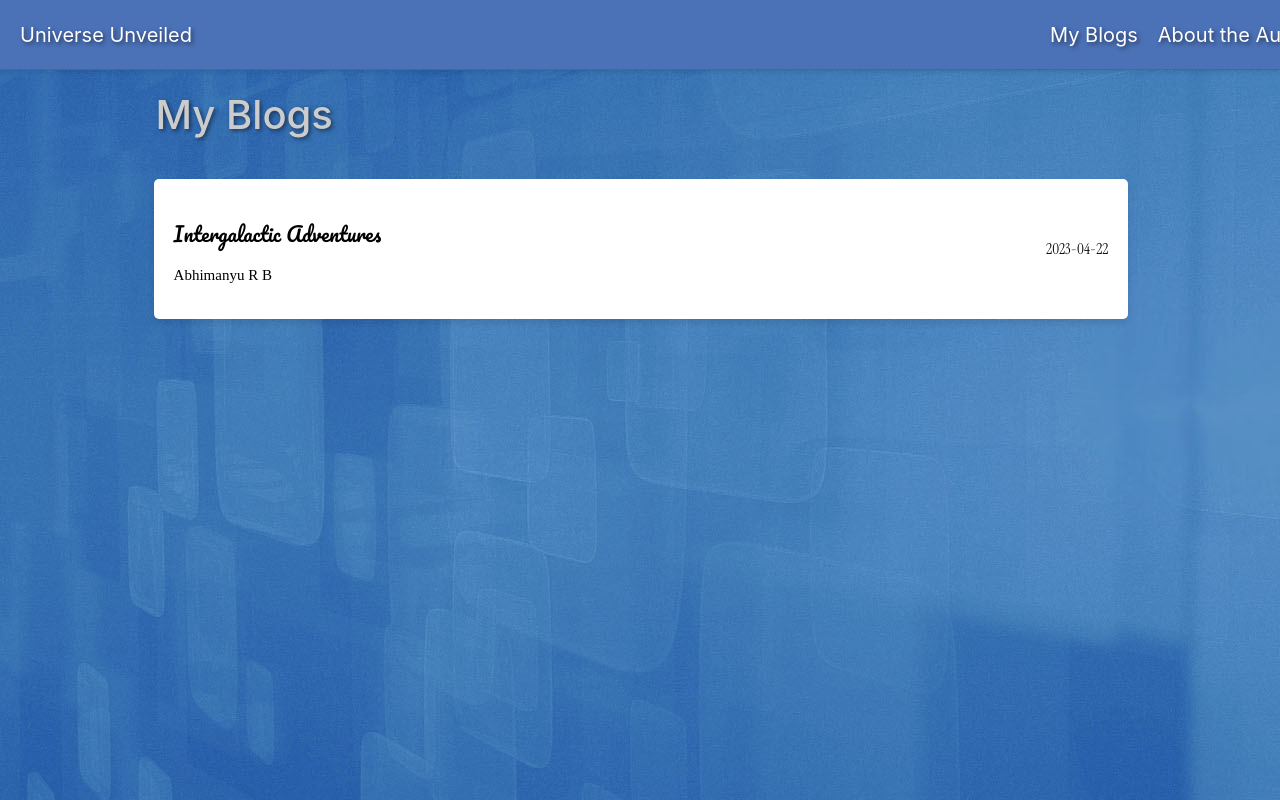
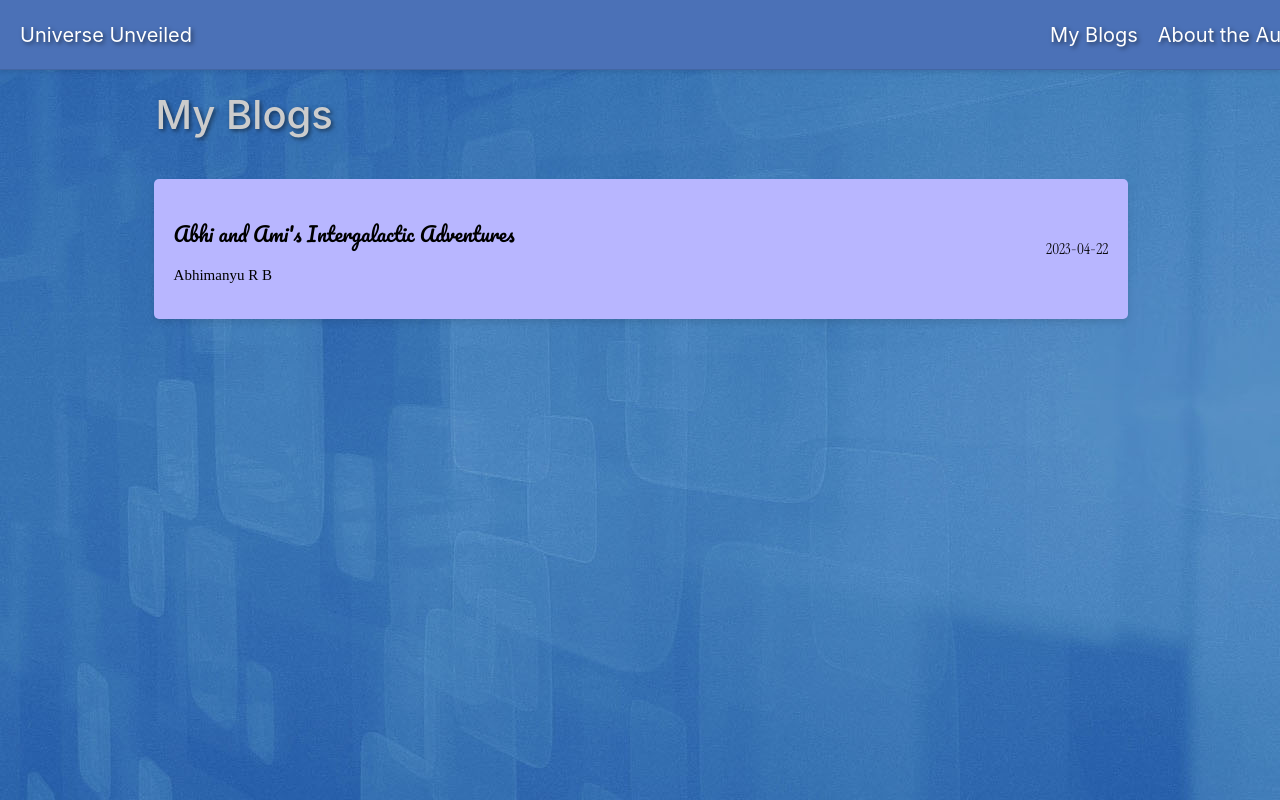
Before and after one commit to Abm32/universe-unveiled, a React (Create React App) app in the folder blog-site/: page / in a window 1280 px wide. Shown: the top 800 px of the page. Built offline with nearby package versions, Linux system fonts and the light colour scheme; a web font is replaced by a local one.

Commit message:
changed title

```diff
--- a/blog-site/src/blogs.js
+++ b/blog-site/src/blogs.js
@@ -1,6 +1,6 @@
 export const my_blogs = {
     "blog_1":{
-      "title":"Intergalactic Adventures",
+      "title":"Abhi and Ami's Intergalactic Adventures",
       "author":"Abhimanyu R B",
       "date":"2023-04-22",
       "title1":"Prologue ",
--- a/blog-site/src/pages/BlogListPage.css
+++ b/blog-site/src/pages/BlogListPage.css
@@ -26,4 +26,8 @@ body {
     .blog-list {
         margin-right: 38px;
     }
+    .blog-preview {
+        background-color: #b8b6ff;
+    }
+
 }
```
